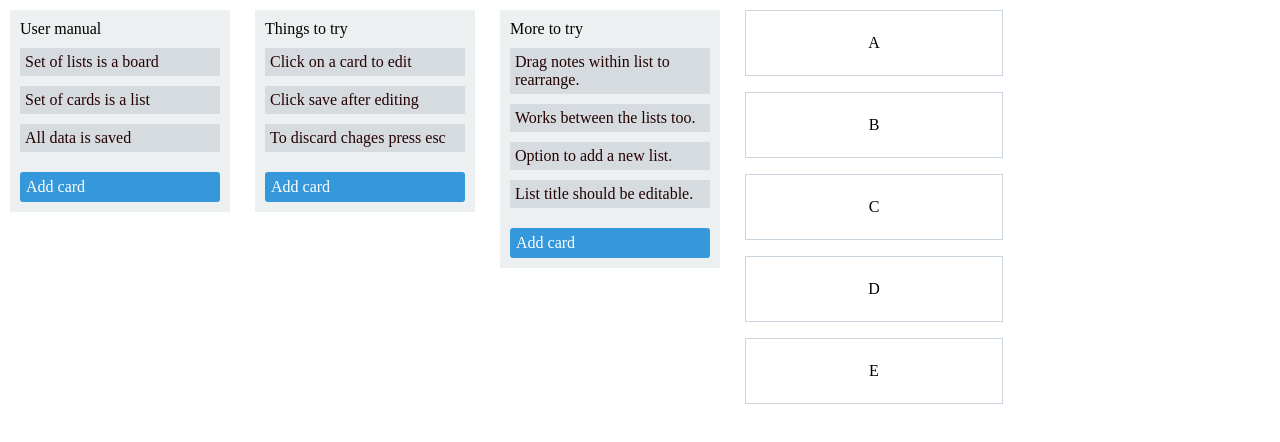
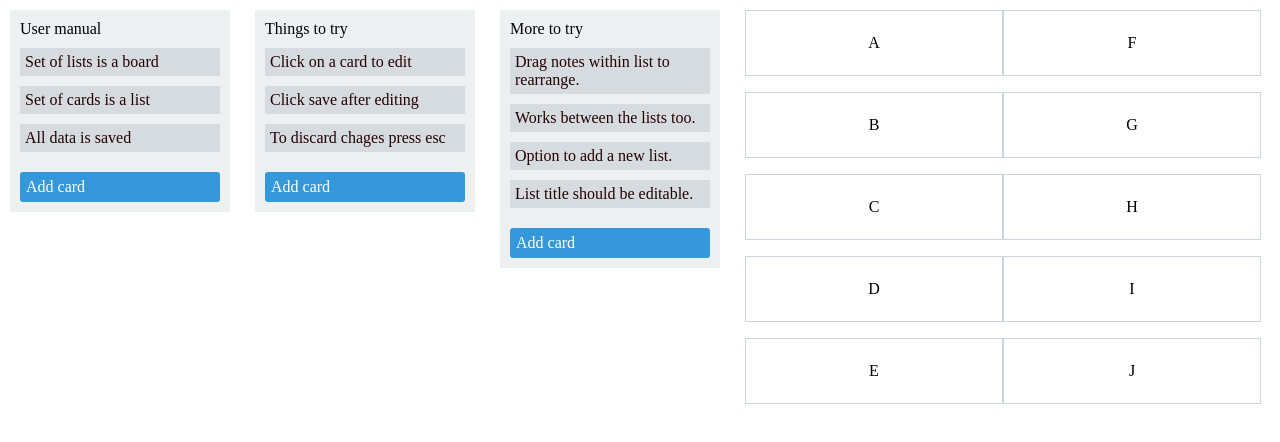
Before and after one commit to itzvinoth/notlify, a Vue app in the folder notlify-front/: page / in a window 1280 px wide. Shown: the top 442 px of the page. Built offline with nearby package versions, Linux system fonts and the light colour scheme.

Commit message:
misc: adding one more column

```diff
--- a/notlify-front/src/components/WorkSpace.vue
+++ b/notlify-front/src/components/WorkSpace.vue
@@ -31,6 +31,13 @@
 			<div class="draggable" @mousedown="mouseDown">C</div>
 			<div class="draggable" @mousedown="mouseDown">D</div>
 			<div class="draggable" @mousedown="mouseDown">E</div>
+		</div>
+		<div id="list2">
+			<div class="draggable" @mousedown="mouseDown">F</div>
+			<div class="draggable" @mousedown="mouseDown">G</div>
+			<div class="draggable" @mousedown="mouseDown">H</div>
+			<div class="draggable" @mousedown="mouseDown">I</div>
+			<div class="draggable" @mousedown="mouseDown">J</div>
 		</div>
 	</div>
 </template>
@@ -137,7 +144,7 @@ export default {
 				placeholder = document.createElement('div');
 				placeholder.classList.add('placeholder');
 				// inserting the placeholder before the next sibling of the dragging element
-				// insertBefore(newNode, referenceNode)
+				// ex: insertBefore(newNode, referenceNode)
 				draggingEle.parentNode.insertBefore(placeholder, draggingEle.nextSibling);
 				placeholder.style.height = `${draggingRect.height}px`;
 			}
@@ -157,10 +164,10 @@ export default {
 			// User moves the dragging element to the top
 			// case applies when dragging element is above previous element
 			if (prevEle && isAbove(draggingEle, prevEle)) {
+				// inserting the dragging element before the prev element
+				draggingEle.parentNode.insertBefore(draggingEle, prevEle)
 				// inserting the placeholder before the prev element
 				draggingEle.parentNode.insertBefore(placeholder, prevEle)
-				// inserting the dragging element before the prev element
-				draggingEle.parentNode.insertBefore(draggingEle, prevEle)
 				return;
 			}
 
@@ -168,7 +175,7 @@ export default {
 			// User moves the dragging element to the bottom
 			if (nextEle && isAbove(nextEle, draggingEle)) {
 				// inserting the placeholder before the next element
-				draggingEle.parentNode.insertBefore(nextEle, placeholder)
+				// draggingEle.parentNode.insertBefore(nextEle, placeholder)
 				// inserting the dragging element before the next element
 				draggingEle.parentNode.insertBefore(nextEle, draggingEle)
 				return
```
